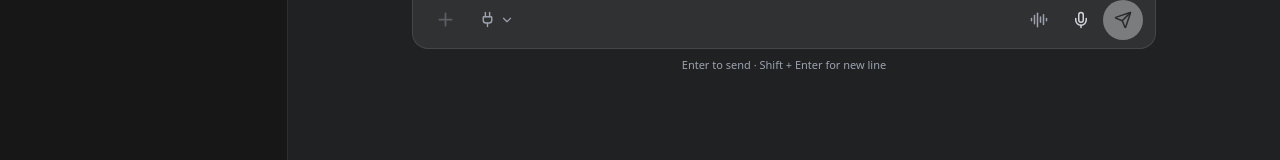
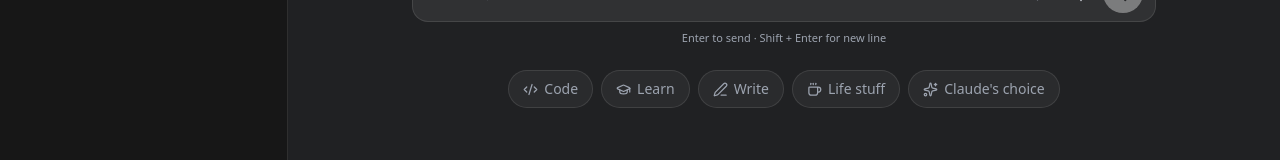
Before and after one commit to Madesh-cse/AI-Chat-Assistant-Frontend, a Next.js app: page /chat in a window 1280 px wide. Shown: the part 438-598 px from the top of the page. Built offline with nearby package versions, Linux system fonts and the light colour scheme; no server answers; sample sign-in values are in the browser's storage.

Commit message:
implement a new feature in chatinput

```diff
--- a/components/chat/ChatBox.tsx
+++ b/components/chat/ChatBox.tsx
@@ -13,6 +13,7 @@ import { streamMessage } from "@/services/chat";
 import { useChatStore } from "@/store/chatStore";
 import { useAuthStore } from "@/store/authStore";
 import { useSettings } from "../../context/SettingsContext";
+import QuickActions from "./QuickAction";
 
 const API_URL = process.env.NEXT_PUBLIC_API_URL || "/backend";
 
@@ -37,6 +38,7 @@ export default function ChatBox() {
   const [voiceMode, setVoiceMode] = useState(false);
   const [userName, setUserName] = useState("User");
   const [mobileSidebarOpen, setMobileSidebarOpen] = useState(false);
+  const [presetText, setPresetText] = useState<string | undefined>();
 
   // TEMP MESSAGE ID
   function createTempMessageId(): number {
@@ -394,6 +396,12 @@ export default function ChatBox() {
                 loading={loading}
                 voiceMode={voiceMode}
                 onVoiceModeChange={setVoiceMode}
+                presetText={presetText}
+                onPresetConsumed={() => setPresetText(undefined)}
+              />
+              <QuickActions
+                onSelect={(text) => setPresetText(text)}
+                disabled={loading}
               />
             </div>
           </div>
--- a/components/chat/ChatInput.tsx
+++ b/components/chat/ChatInput.tsx
@@ -27,11 +27,10 @@ interface ChatInputProps {
   loading: boolean;
   voiceMode: boolean;
   onVoiceModeChange: (enabled: boolean) => void;
+  presetText?: string;
+  onPresetConsumed?: () => void;
 }
 
-// --------------------------------------------------
-// FILE SIZE FORMATTER
-// --------------------------------------------------
 
 function formatFileSize(bytes: number): string {
   if (bytes < 1024) {
@@ -49,9 +48,6 @@ function formatFileSize(bytes: number): string {
   return `${mb.toFixed(1)} MB`;
 }
 
-// --------------------------------------------------
-// PASTE CONFIG
-// --------------------------------------------------
 
 const PASTE_CHAR_THRESHOLD = 1500;
 const PASTE_LINE_THRESHOLD = 15;
@@ -88,6 +84,8 @@ export default function ChatInput({
   loading,
   voiceMode,
   onVoiceModeChange,
+  presetText,
+  onPresetConsumed,
 }: ChatInputProps) {
   const { language } = useSettings();
 
@@ -110,6 +108,19 @@ export default function ChatInput({
 
   const fileInputRef = useRef<HTMLInputElement>(null);
   const textInputRef = useRef<HTMLTextAreaElement>(null);
+
+    // NEW: fill textarea when a quick action is picked
+  useEffect(() => {
+    if (!presetText) return;
+
+    setText(presetText);
+    onPresetConsumed?.();
+
+    requestAnimationFrame(() => {
+      textInputRef.current?.focus();
+      resizeTextarea();
+    });
+  }, [presetText]);
 
 
   function resizeTextarea() {
--- /dev/null
+++ b/components/chat/QuickAction.tsx
@@ -0,0 +1,123 @@
+"use client";
+
+import { useState } from "react";
+import {
+  Code2,
+  GraduationCap,
+  PenLine,
+  Coffee,
+  Sparkles,
+  LucideIcon,
+} from "lucide-react";
+
+
+interface QuickAction {
+  key: string;
+  label: string;
+  icon: LucideIcon;
+  prompt: string;
+}
+
+interface QuickActionsProps {
+  onSelect: (prompt: string) => void;
+  disabled?: boolean;
+}
+
+
+const ACTIONS: QuickAction[] = [
+  {
+    key: "code",
+    label: "Code",
+    icon: Code2,
+    prompt: "Help me debug this piece of code:\n\n",
+  },
+  {
+    key: "learn",
+    label: "Learn",
+    icon: GraduationCap,
+    prompt: "Explain this concept to me like I'm new to it:\n\n",
+  },
+  {
+    key: "write",
+    label: "Write",
+    icon: PenLine,
+    prompt: "Help me write ",
+  },
+  {
+    key: "life",
+    label: "Life stuff",
+    icon: Coffee,
+    prompt: "I need advice about ",
+  },
+  {
+    key: "choice",
+    label: "Claude's choice",
+    icon: Sparkles,
+    prompt: "Surprise me with something interesting to explore today.",
+  },
+];
+
+
+export default function QuickActions({
+  onSelect,
+  disabled = false,
+}: QuickActionsProps) {
+  const [activeKey, setActiveKey] = useState<string | null>(null);
+
+  function handleClick(action: QuickAction) {
+    setActiveKey(action.key);
+    onSelect(action.prompt);
+  }
+
+  return (
+    <div
+      className="
+        flex
+        flex-wrap
+        items-center
+        justify-center
+        gap-2
+        mt-4
+        px-2
+      "
+    >
+      {ACTIONS.map((action) => {
+        const Icon = action.icon;
+        const isActive = activeKey === action.key;
+
+        return (
+          <button
+            key={action.key}
+            type="button"
+            onClick={() => handleClick(action)}
+            disabled={disabled}
+            className={`
+              inline-flex
+              items-center
+              gap-1.5
+              px-3.5
+              py-2
+              rounded-full
+              text-sm
+              border
+              border-(--border)
+              transition
+              touch-manipulation
+              disabled:opacity-40
+              disabled:cursor-not-allowed
+
+              ${
+                isActive
+                  ? "bg-(--foreground)/10 text-(--foreground)"
+                  : "bg-(--foreground)/5 text-(--muted) hover:bg-(--foreground)/10 hover:text-(--foreground)"
+              }
+            `}
+          >
+            <Icon size={15} />
+            <span>{action.label}</span>
+          </button>
+        );
+      })}
+    </div>
+  );
+}
```
